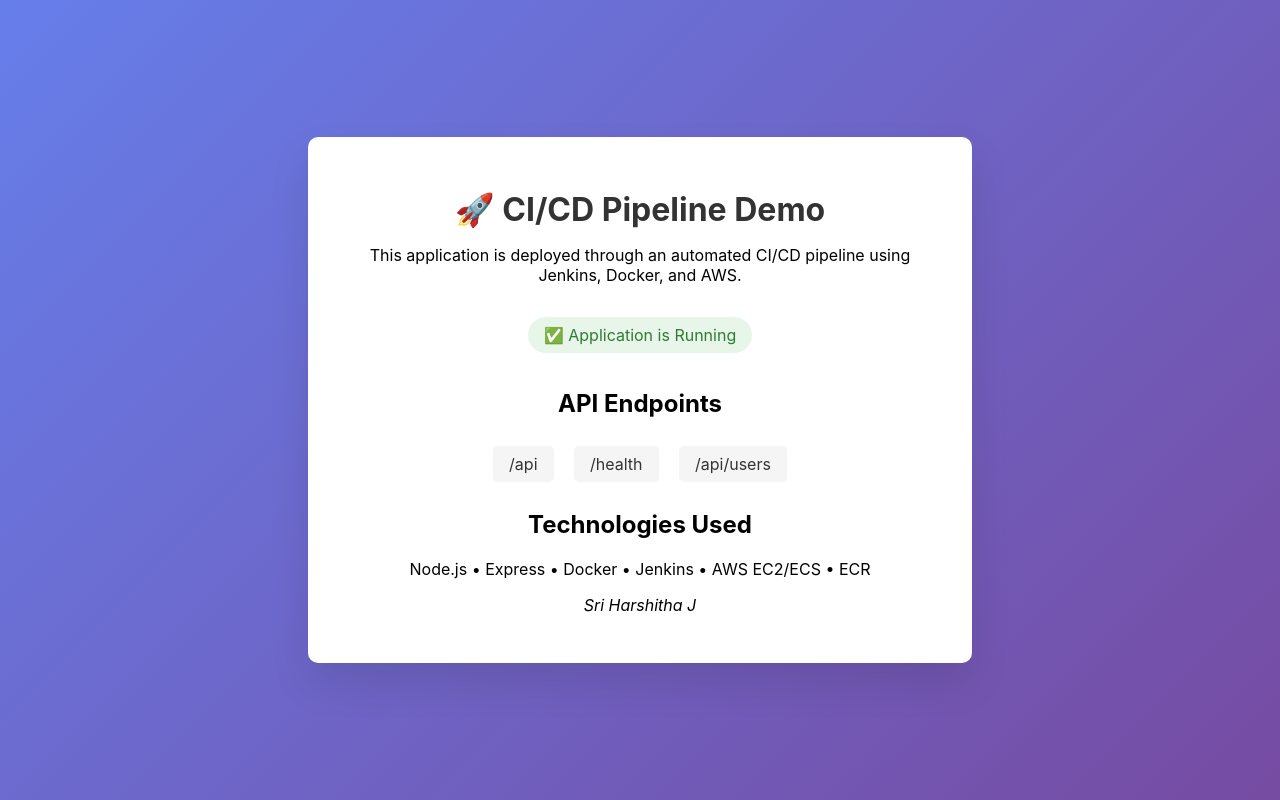
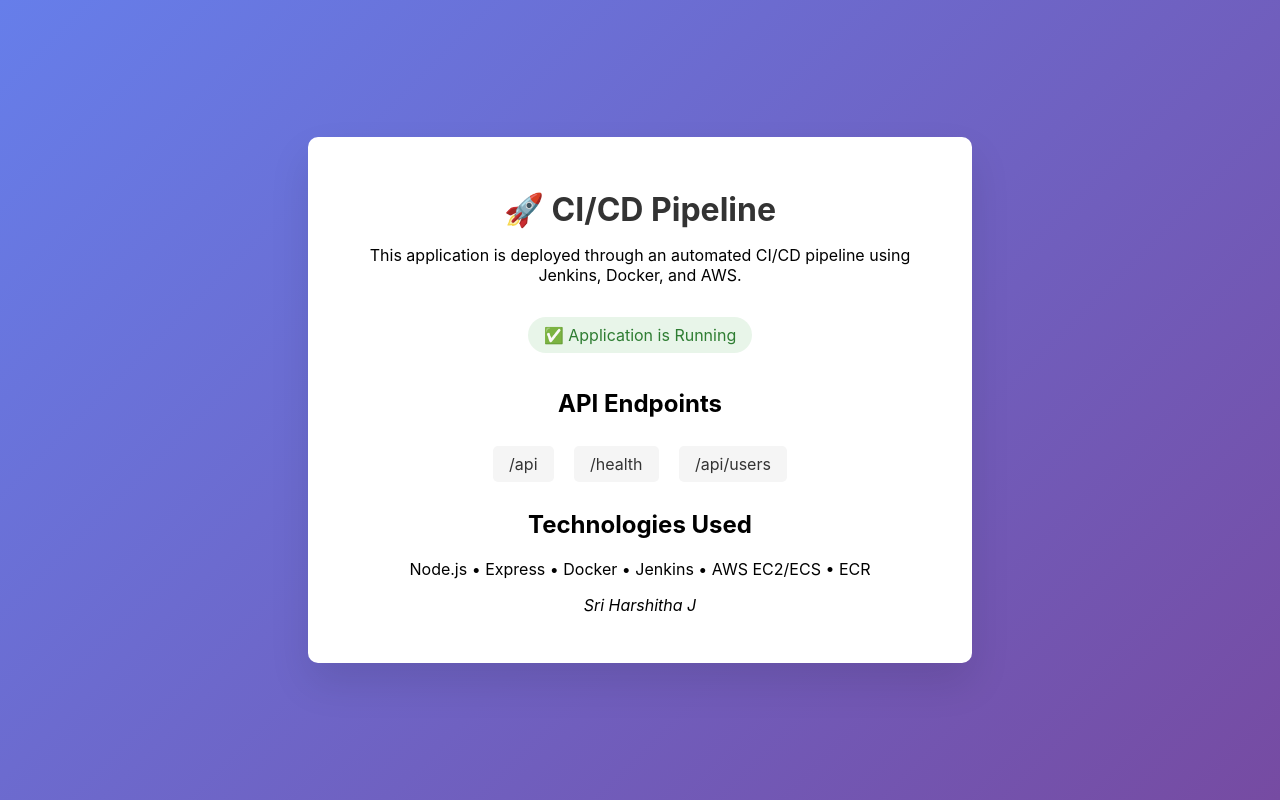
Before and after one commit to SriHarshitha88/devops_lab_cia, a website: page public/index.html in a window 1280 px wide. Drawn offline with Linux system fonts and the light colour scheme.

Commit message:
Webhook test trigger

```diff
--- a/public/index.html
+++ b/public/index.html
@@ -52,7 +52,7 @@
 </head>
 <body>
     <div class="container">
-        <h1>🚀 CI/CD Pipeline Demo</h1>
+        <h1>🚀 CI/CD Pipeline</h1>
         <p>This application is deployed through an automated CI/CD pipeline using Jenkins, Docker, and AWS.</p>
 
         <div class="status">✅ Application is Running</div>
```
